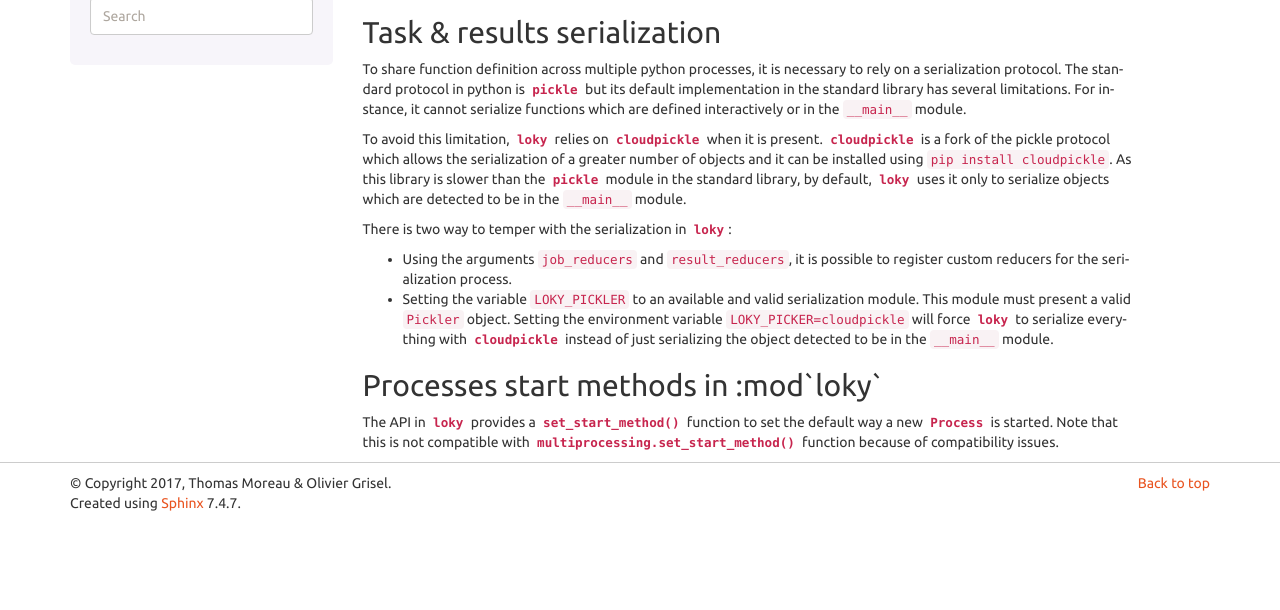
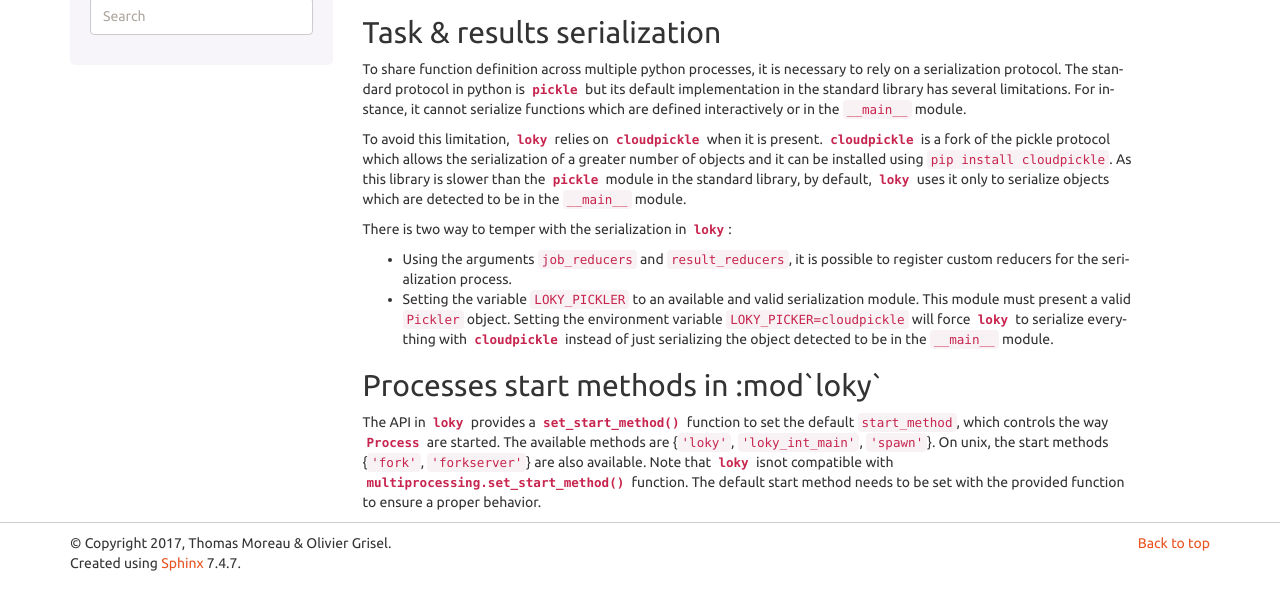
Before and after one commit to joblib/loky, a Sphinx documentation site: the page built from docs/API.rst, in a window 1280 px wide, cut to the strip 234-844 px from the top of the page. Built offline with Sphinx 7.4.7, drawn with Linux system fonts in a browser that asks for light colours; pages that are not in the unit, such as notebooks, are missing from menus.

Commit message:
DOC improve doc

```diff
--- a/docs/API.rst
+++ b/docs/API.rst
@@ -22,8 +22,8 @@ There is two way to temper with the serialization in :mod:`loky`:
 Processes start methods in :mod`loky`
 -------------------------------------
 
-The API in :mod:`loky` provides a :func:`set_start_method` function to set the default way a new :class:`Process` is started.
-Note that this is not compatible with :func:`multiprocessing.set_start_method` function because of compatibility issues.
+The API in :mod:`loky` provides a :func:`set_start_method` function to set the default  :code:`start_method`, which controls the way :class:`Process` are started. The available methods are {:code:`'loky'`, :code:`'loky_int_main'`, :code:`'spawn'`}. On unix, the start methods {:code:`'fork'`, :code:`'forkserver'`} are also available.
+Note that :mod:`loky` isnot compatible with :func:`multiprocessing.set_start_method` function. The default start method needs to be set with the provided function to ensure a proper behavior.
 
 
 .. |cloudpickle| raw:: html
```
Also changed, not shown: CHANGES.md (+2 -1 lines).
